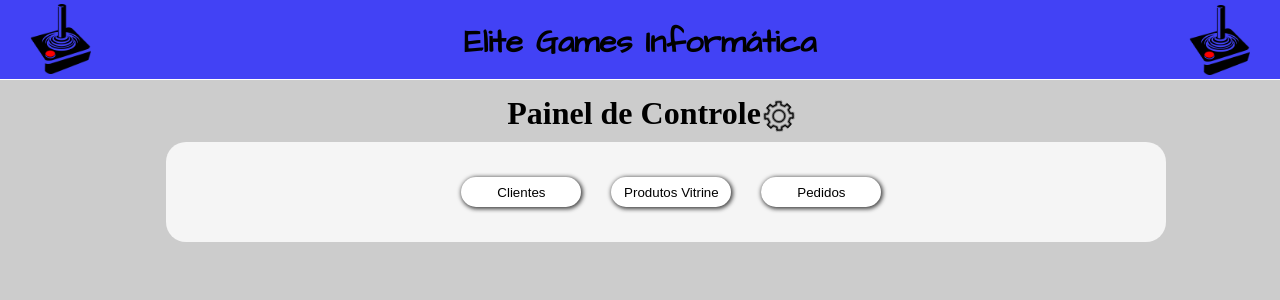
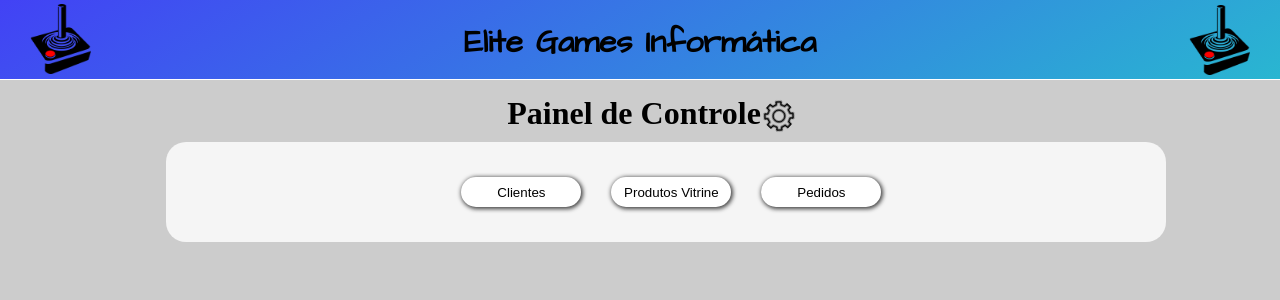
Before and after one commit to eike3237/pobrsFront, a React (Create React App) app: page / in a window 1280 px wide. Shown: the top 300 px of the page. Built offline with nearby package versions, Linux system fonts and the light colour scheme.

Commit message:
novo front

```diff
--- a/src/components/header/header.css
+++ b/src/components/header/header.css
@@ -7,6 +7,7 @@
 }
 header {
     height: 80px;
+    background: linear-gradient(329.54deg, #29b6d1 0%, #4242f5 100%) no-repeat;
     background-color: #4242f5;
     width: 100%;
     border-bottom: 1px solid #fff;
```
